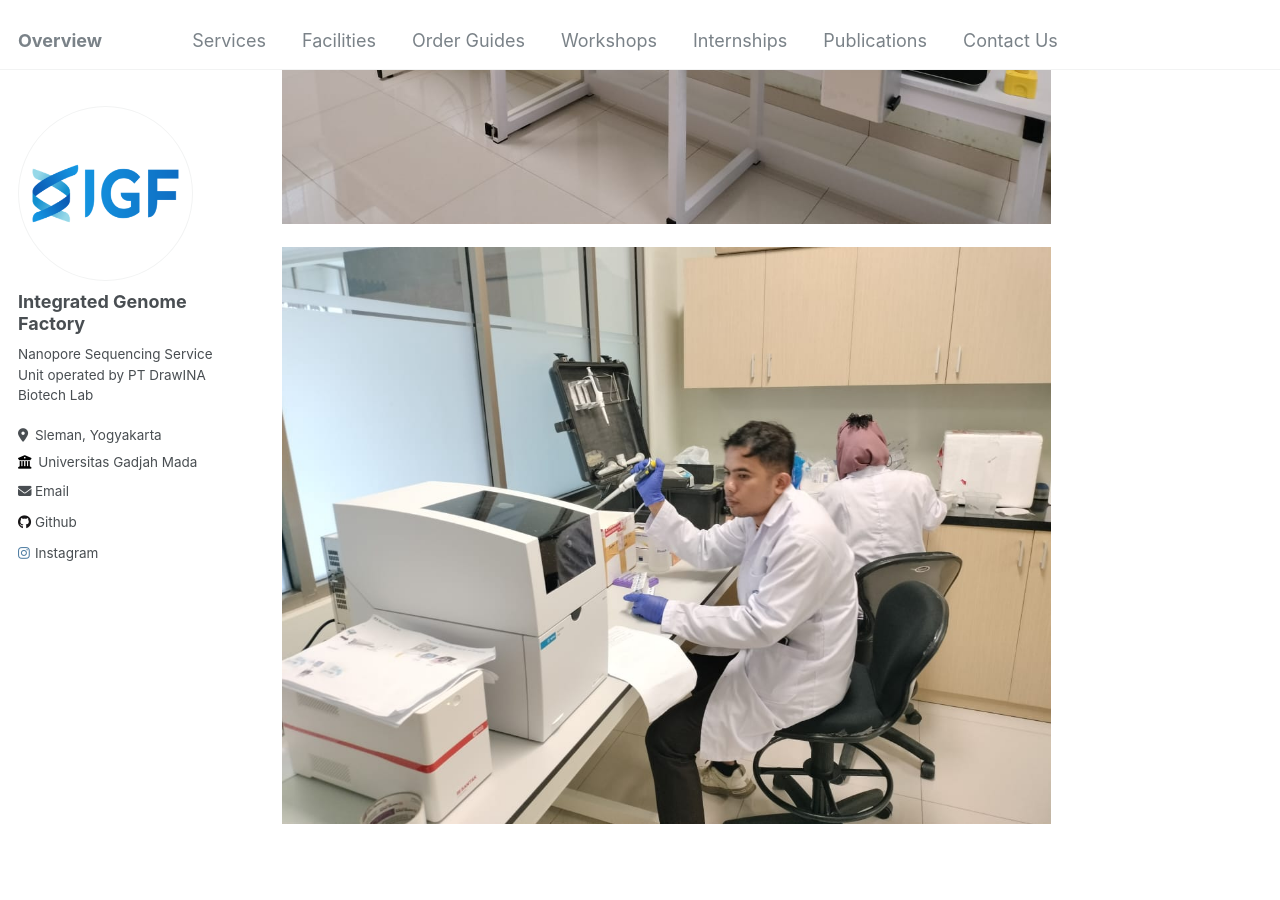
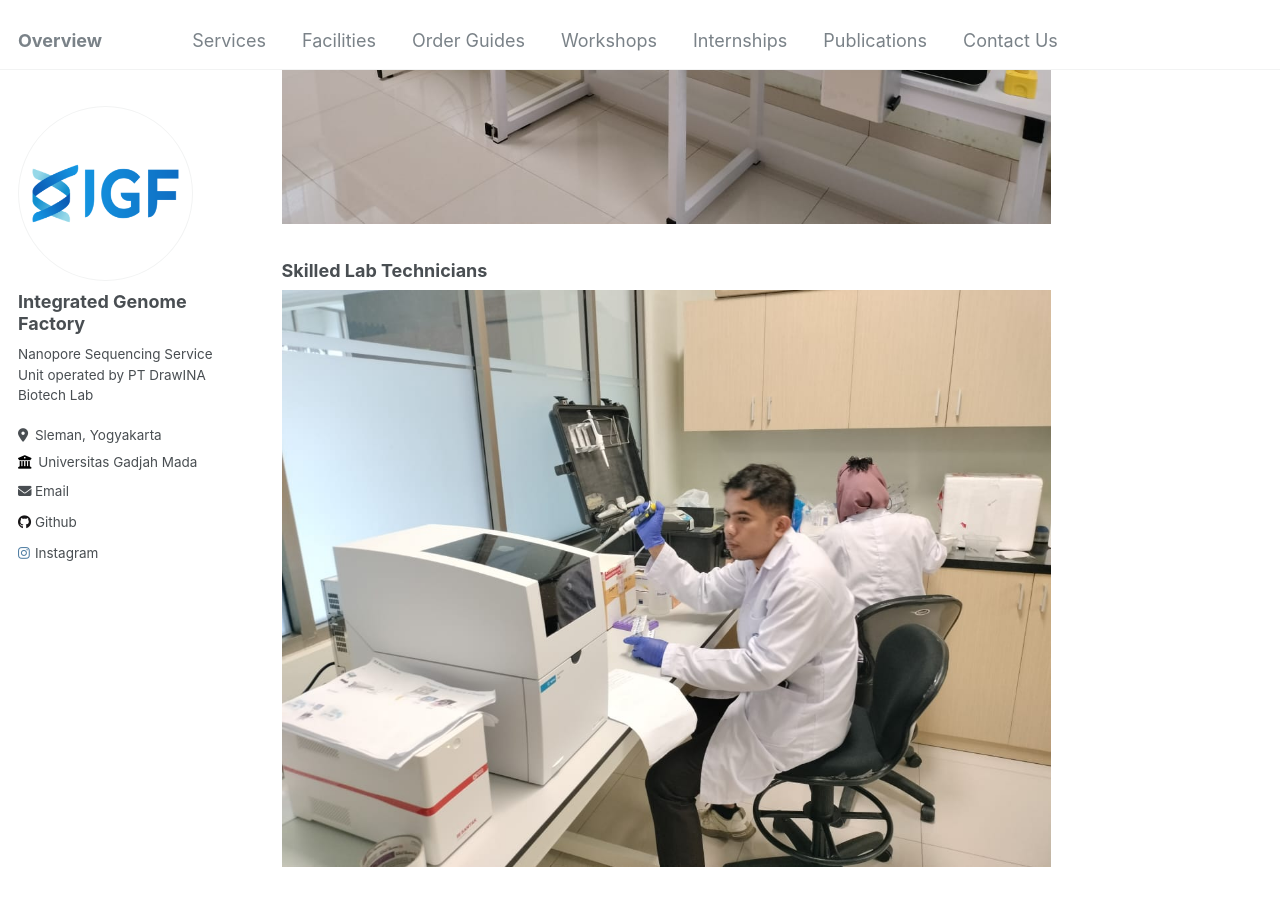
Before and after one commit to igf-genome/igf-genome.github.io, a Jekyll site: the page built from _pages/facilities.md, in a window 1280 px wide and 900 px high, scrolled down 2169 px. Built offline with Jekyll 4.4.1, drawn with Linux system fonts in a browser that asks for light colours.

Commit message:
Update facilities.md

```diff
--- a/_pages/facilities.md
+++ b/_pages/facilities.md
@@ -27,4 +27,6 @@ Automate library prep and pre-sequencing workflows using tagmentation or fragmen
 
 ![image](/images/Lab1.jpg)
 
+### Skilled Lab Technicians
+
 ![image](/images/Lab2.jpg)
```
